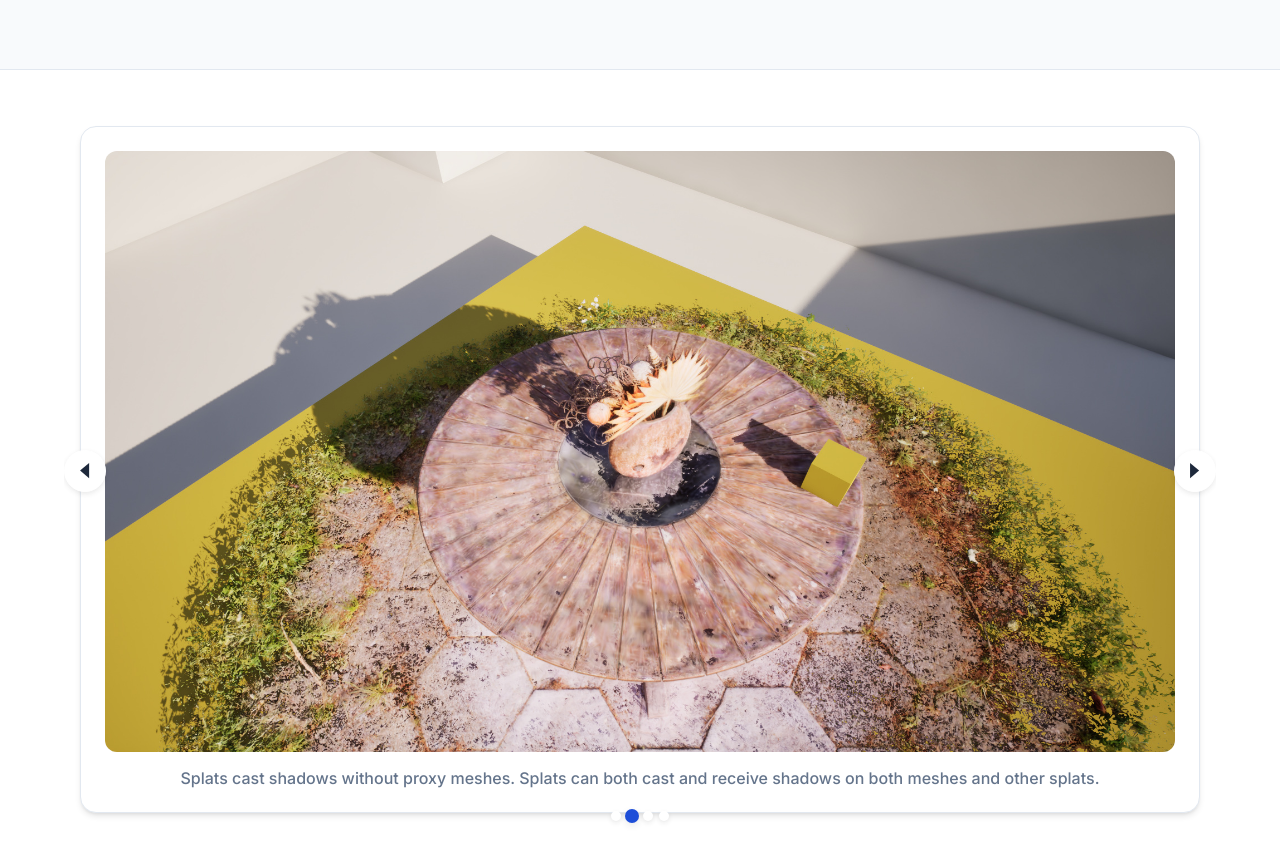
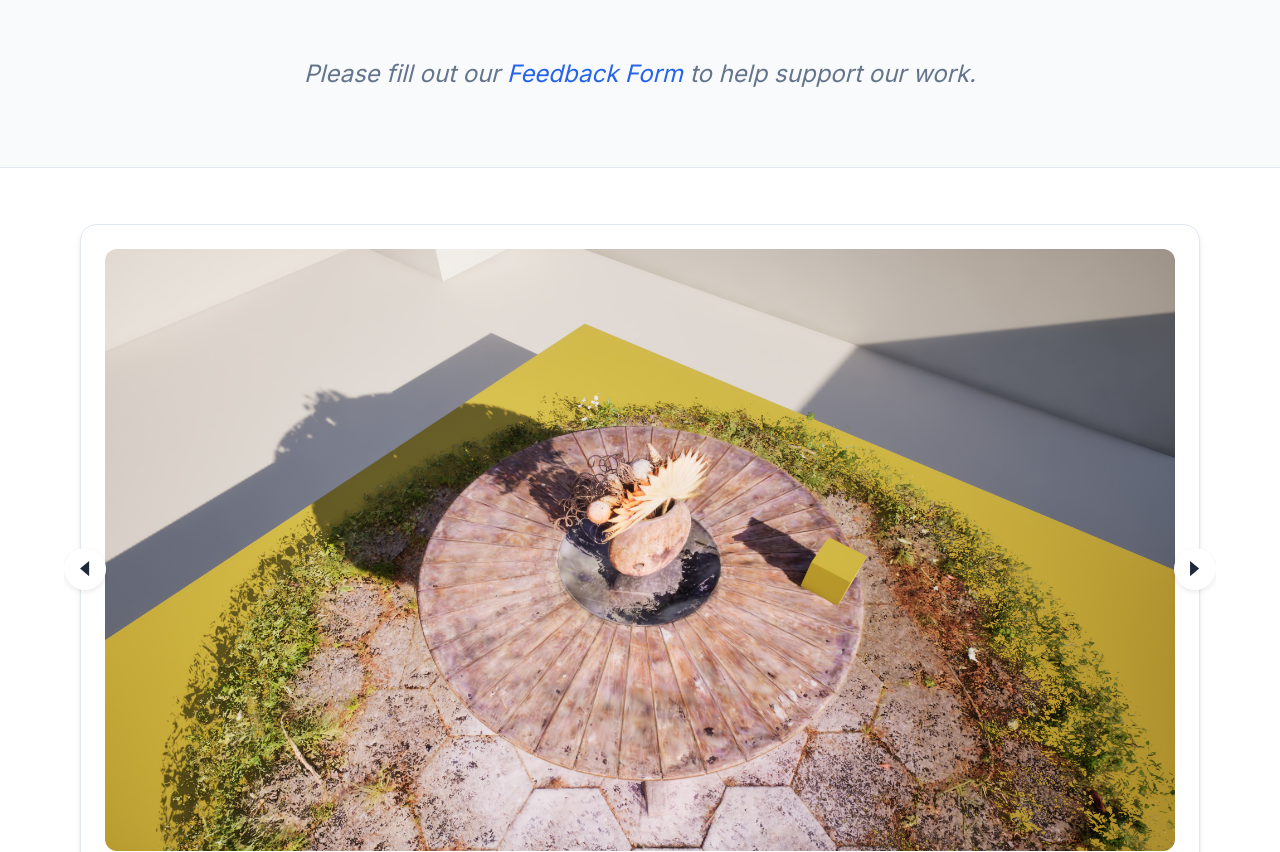
Before and after one commit to CoSTAR-National-Lab/starlightgs, a plain HTML site: page index.html in a window 1280 px wide. Shown: the part 1581-2433 px from the top of the page. Drawn offline with nearby package versions, Linux system fonts and the light colour scheme; some icons are missing.

Commit message:
Added link to feedback form

```diff
--- a/index.html
+++ b/index.html
@@ -213,6 +213,10 @@
               <li><b>Simple setup instructions</b> for running on both Windows and Linux.</li>
             </ul>
           </p>
+          <br />
+          <p class="is-size-4 has-text-centered">
+            <i>Please fill out our <a href="https://forms.cloud.microsoft/e/kxi32Rh0Kw">Feedback Form</a> to help support our work.</i>
+          </p>
         </div>
       </div>
     </div>
```
